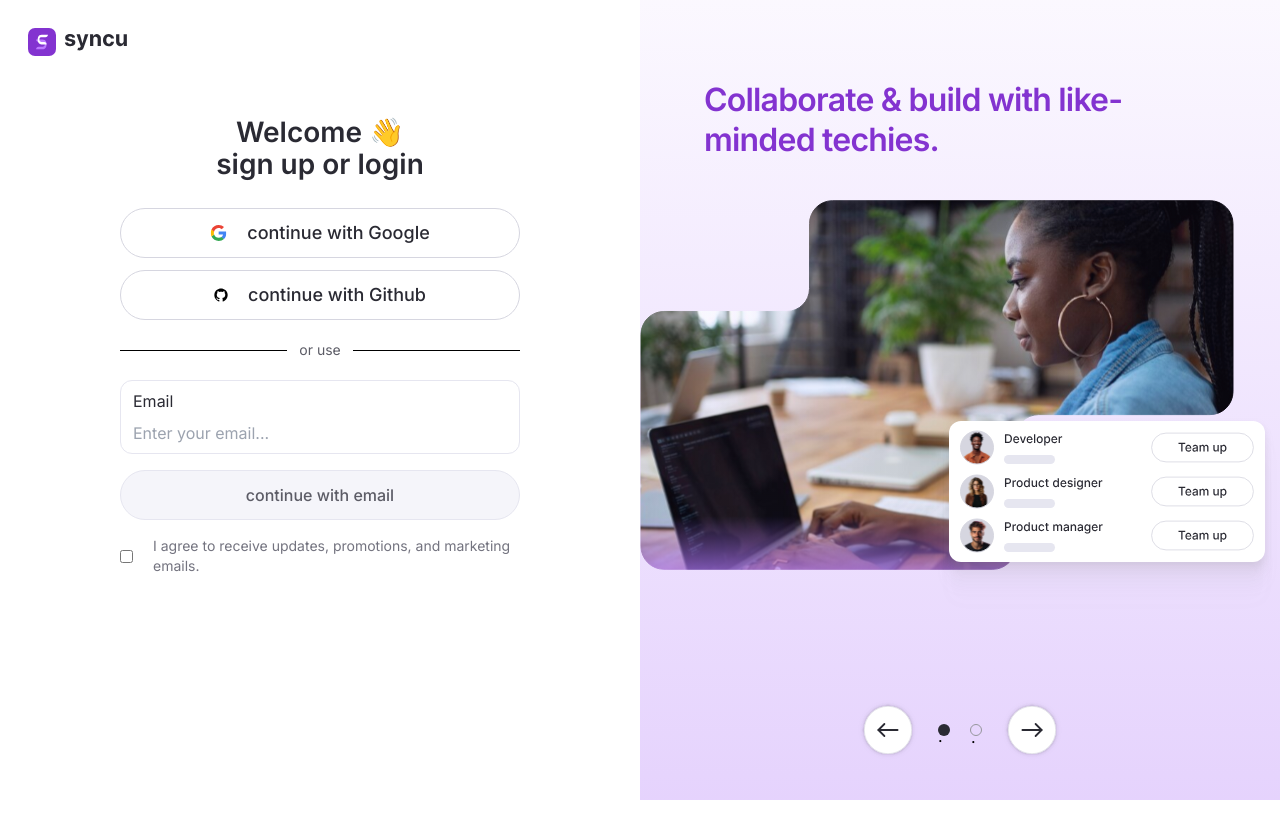
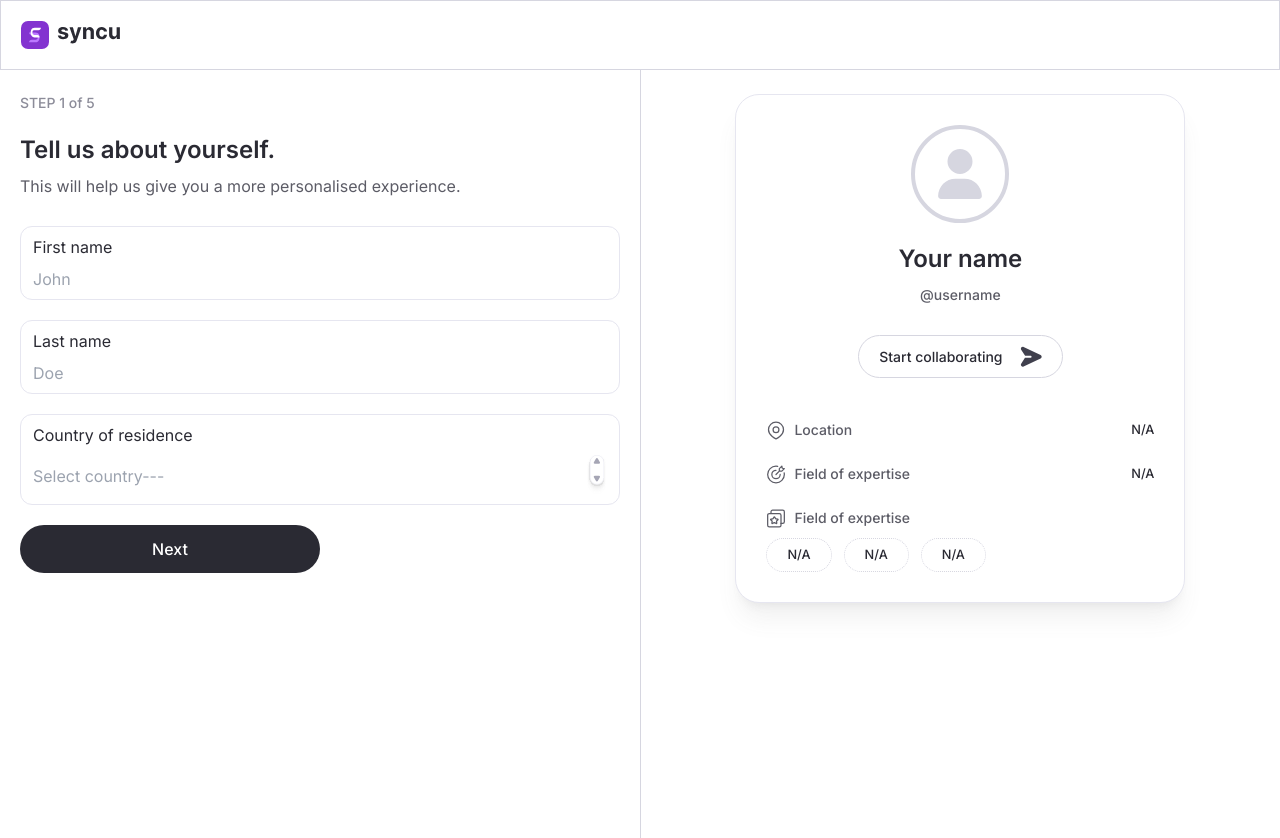
Before and after one commit to SyncYou/SyncU, a React (Vite) app: page /profile in a window 1280 px wide. Shown: the top 838 px of the page. Before the commit the page ends 800 px from the top, so only its background shows below. Built offline with nearby package versions, Linux system fonts and the light colour scheme.

Commit message:
setup the profile layout

```diff
--- a/src/App.tsx
+++ b/src/App.tsx
@@ -1,12 +1,18 @@
-import OnboardingLayout from './Layout/OnboardingLayout'
+import { BrowserRouter, Route, Routes } from "react-router";
+import OnboardingLayout from "./Layout/OnboardingLayout";
+import ProfileLayout from "./Layout/ProfileLayout";
 
 function App() {
-
   return (
     <>
-    <OnboardingLayout/>
+      <BrowserRouter>
+        <Routes>
+          <Route path="/" index element={<OnboardingLayout />} />
+          <Route path="/profile" index element={<ProfileLayout />} />
+        </Routes>
+      </BrowserRouter>
     </>
-  )
+  );
 }
 
-export default App
+export default App;
--- a/src/Layout/ProfileLayout.tsx
+++ b/src/Layout/ProfileLayout.tsx
@@ -1,8 +1,23 @@
 import React from 'react'
+import TellUsAboutYourself from '../components/Profile/Tell-us-about-yourself'
+import ProfilePreview from '../components/Profile/ProfilePreview'
+import Header from '../components/Reuseables/Header'
 
 const ProfileLayout: React.FC = () => {
   return (
-    <div>ProfileLayout</div>
+    <>
+    <div className='border-[0.5px] border-[#D6D6E0]'>
+      <Header />
+    </div>
+   <section className="flex w-full h-[100vh] overflow-hidden">
+      <div className='w-full h-full'>
+        <TellUsAboutYourself />
+      </div>
+      <div className='hidden md:block w-full h-[100vh] flex items-center justify-center border-l-[0.5px] border-[#D6D6E0]'>
+        <ProfilePreview />
+      </div>
+   </section>
+   </>
   )
 }
 
--- a/src/components/Profile/ProfilePreview.tsx
+++ b/src/components/Profile/ProfilePreview.tsx
@@ -7,18 +7,18 @@ import stack from '/stack-star.svg'
 
 const ProfilePreview: React.FC = () => {
   return (
-   <section className='bg-[#ffffff] border border-[#E6E6F0] shadow-xl shadow-[#69696917] p-[30px] rounded-[24px] flex flex-col items-center justify-between'>
+   <section className='bg-[#ffffff] border border-[#E6E6F0] shadow-xl shadow-[#69696917] p-[30px] rounded-[24px] flex flex-col items-center justify-between w-[450px] mx-auto mt-6'>
         <div className='flex flex-col items-center justify-between'>
             <div className='border-4 border-[#D6D6E0] rounded-full p-5 flex items-center justify-center'>
-                <FaUser size={80} className='text-[#D6D6E0]'/>
+                <FaUser size={50} className='text-[#D6D6E0]'/>
             </div>
             <div className=' my-5 font-semibold flex items-center flex-col justify-center gap-2'>
-                <h2 className=' text-secondary leading-[32px] text-[28px] text-center'>Your name</h2>
-                <small className=' font-medium text-gray text-center text-[16px] leading-6'>@username</small>
+                <h2 className=' text-secondary leading-[32px] text-[24px] text-center'>Your name</h2>
+                <small className=' font-medium text-gray text-center text-[14px] leading-6'>@username</small>
 
-                <div className='flex items-center justify-center gap-3 border-[0.8px] border-[#D6D6E0] py-3 px-5 rounded-full
+                <div className='flex items-center justify-center gap-3 border-[0.8px] border-[#D6D6E0] py-2 px-5 rounded-full
                 my-5'>
-                    <button className='text-secondary font-medium text-[16px] leading-6 text-center'>Start collaborating</button>
+                    <button className='text-secondary font-medium text-[14px] leading-6 text-center'>Start collaborating</button>
                     <img src={sent} alt="sent icon" />
                 </div>
             </div>
--- a/src/components/Profile/Step1.tsx
+++ b/src/components/Profile/Tell-us-about-yourself.tsx
@@ -1,11 +1,12 @@
 import React from 'react'
 import Header from '../Reuseables/Header'
 import dropdown from '/scroll.svg'
+import CountryModal from '../Reuseables/CountryModal'
 
-const Step1: React.FC = () => {
+const TellUsAboutYourself: React.FC = () => {
   return (
     <section>
-        <div className='border-b border-light'>
+        <div className='border-b border-light md:hidden'>
             <Header/>
         </div>
 
@@ -33,18 +34,7 @@ const Step1: React.FC = () => {
                     <img src={dropdown} alt="drop down" />
                 </div>
 
-                <div className='absolute bottom-24 left-0 p-2 h-[200px] w-full overflow-auto bg-[#ffffff] rounded-xl border border-[#E6E6F0] shadow-lg shadow-[#6969691A] mx-auto'>
-                    {/* list of countries */}
-                    <div>
-                        <ul>
-                            {
-                                Array.from({length: 8}).map((_, idx) => (
-                                    <li key={idx} className='text-gray font-medium leading-6 text-[16px] p-2'>Nigeria</li>
-                                ))
-                            }
-                        </ul>
-                    </div>
-                </div>
+               {/* <CountryModal /> */}
             </div>
 
             <div>
@@ -56,4 +46,4 @@ const Step1: React.FC = () => {
   )
 }
 
-export default Step1
+export default TellUsAboutYourself
--- /dev/null
+++ b/src/components/Reuseables/CountryModal.tsx
@@ -0,0 +1,23 @@
+import React from "react";
+
+const CountryModal: React.FC = () => {
+  return (
+    <div className="absolute bottom-24 left-0 p-2 h-[200px] w-full overflow-auto bg-[#ffffff] rounded-xl border border-[#E6E6F0] shadow-lg shadow-[#6969691A] mx-auto">
+      {/* list of countries */}
+      <div>
+        <ul>
+          {Array.from({ length: 8 }).map((_, idx) => (
+            <li
+              key={idx}
+              className="text-gray font-medium leading-6 text-[16px] p-2"
+            >
+              Nigeria
+            </li>
+          ))}
+        </ul>
+      </div>
+    </div>
+  );
+};
+
+export default CountryModal;
```
